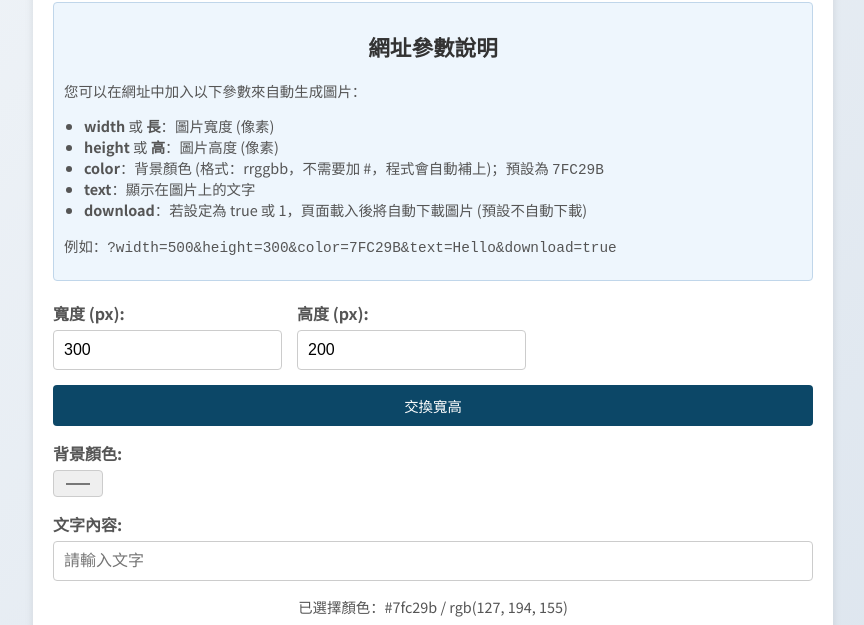
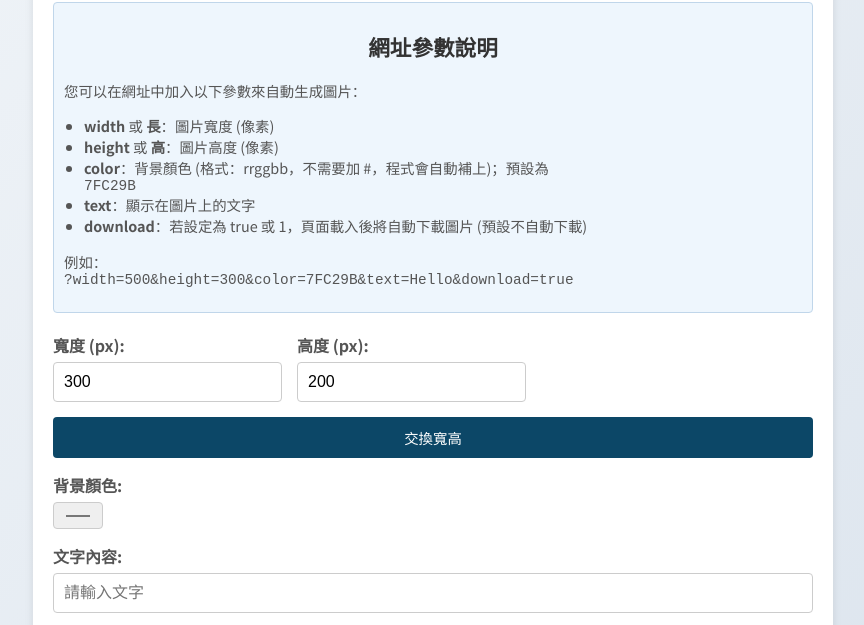
Before and after one commit to PeterYHH/genImage, a plain HTML site: page index.html in a window 1280 px wide. Shown: the part 107-732 px from the top of the page, without its empty margins (207-1071 px from the left). Drawn offline with Linux system fonts and the light colour scheme.

Commit message:
fix: rwd

```diff
--- a/index.html
+++ b/index.html
@@ -118,6 +118,12 @@
       color: #fff;
       border-radius: 4px;
       margin: 5px;
+    }
+    #paramExplanation code {
+    display: block;
+    white-space: pre-wrap;  /* 允許換行 */
+    word-break: break-all;  /* 斷字換行 */
+    overflow-x: auto;       /* 超出部分產生水平滾動條 */
     }
     @media (max-width: 480px) {
       #controls .row {
```
